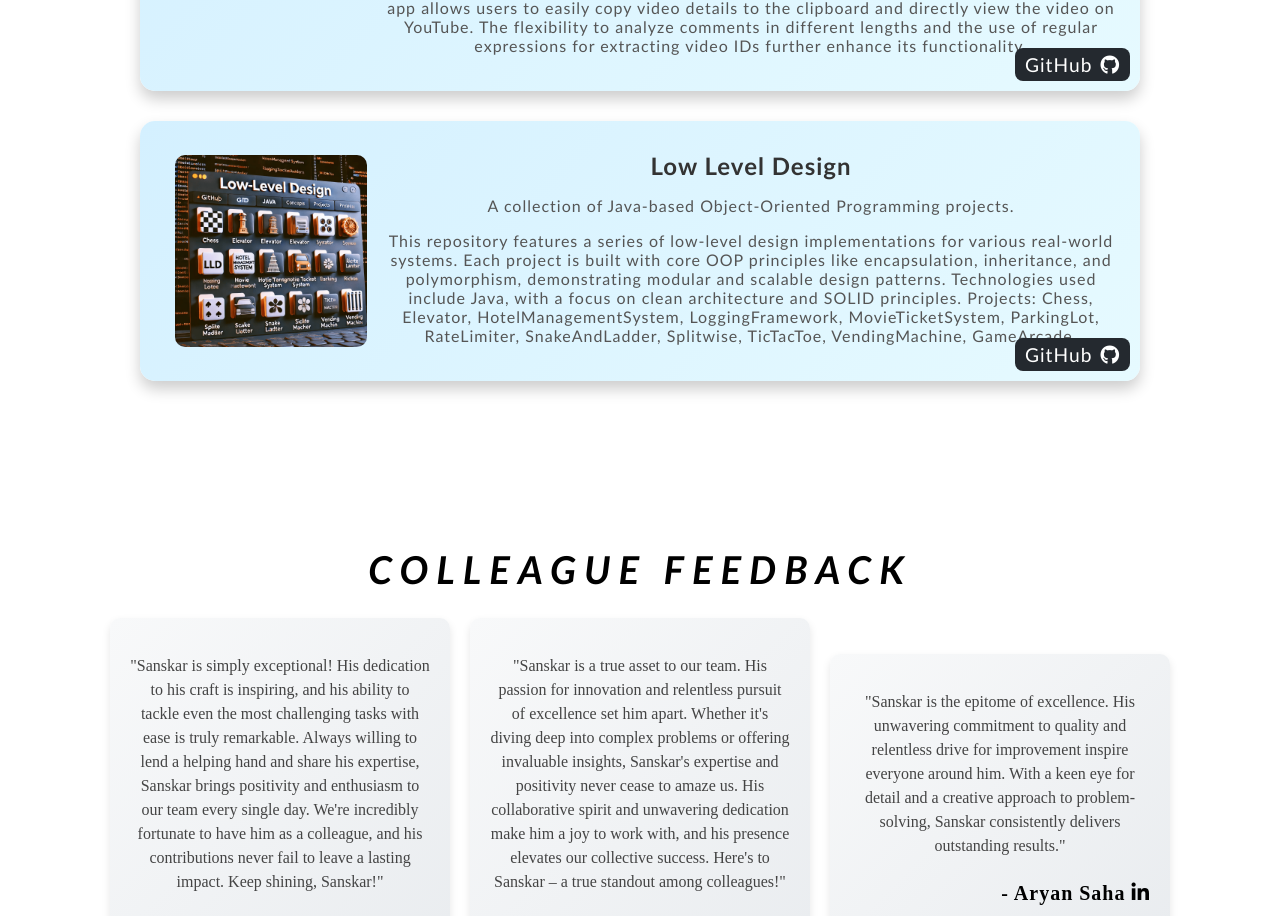
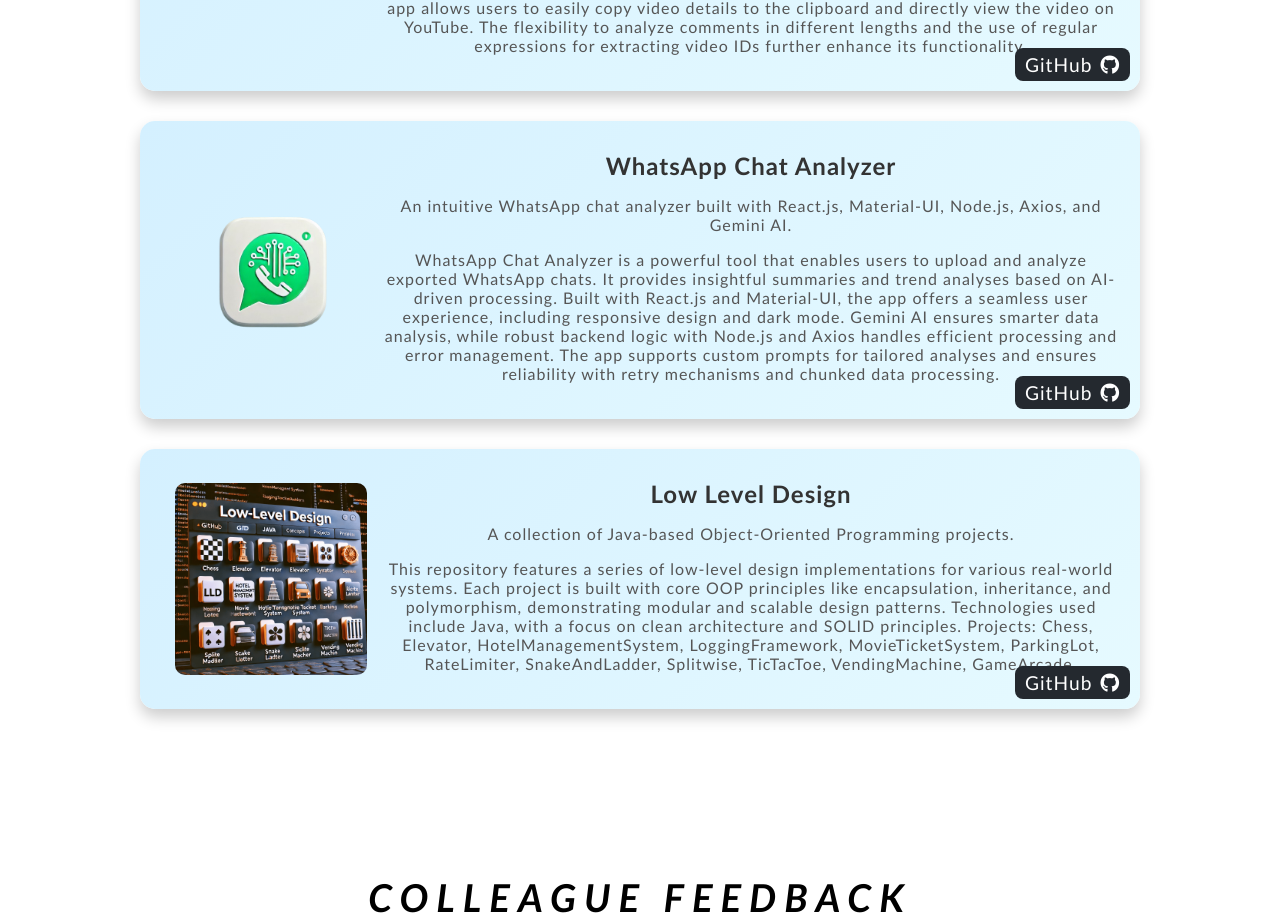
Before and after one commit to SanskarJaiswal2904/SanskarWebsite, a Vue app: page / in a window 1280 px wide. Shown: the part 3194-4110 px from the top of the page. Built offline with nearby package versions, Linux system fonts and the light colour scheme; no server answers.

Commit message:
added whatsapp chat analyzer in project

```diff
--- a/src/components/mainsection/Projects.vue
+++ b/src/components/mainsection/Projects.vue
@@ -79,6 +79,15 @@
           github: "https://github.com/SanskarJaiswal2904/Bharat-YT-Comment-Analyzer",
           details: "Bharat-YT-Comment-Analyzer is an advanced tool that empowers users to analyze and extract YouTube video comments. It processes comment data based on various prompt lengths (small, medium, or large). The application boasts a sleek, responsive UI built with NEXT.js and Material-UI, offering a seamless dark mode experience. With the help of Gemini AI, the app delivers smarter analysis and categorization of comments. Axios is used for efficient API communication, while robust error handling ensures reliability. Additionally, the app allows users to easily copy video details to the clipboard and directly view the video on YouTube. The flexibility to analyze comments in different lengths and the use of regular expressions for extracting video IDs further enhance its functionality."
         },
+        {
+        title: "WhatsApp Chat Analyzer",
+        description: "An intuitive WhatsApp chat analyzer built with React.js, Material-UI, Node.js, Axios, and Gemini AI.",
+        image: "/projects-logo/WCALogo.png",
+        link: "https://whatsapp-chat-analyzer-nine.vercel.app",
+        github: "https://github.com/SanskarJaiswal2904/WhatsApp-Chat-Analyzer",
+        details: "WhatsApp Chat Analyzer is a powerful tool that enables users to upload and analyze exported WhatsApp chats. It provides insightful summaries and trend analyses based on AI-driven processing. Built with React.js and Material-UI, the app offers a seamless user experience, including responsive design and dark mode. Gemini AI ensures smarter data analysis, while robust backend logic with Node.js and Axios handles efficient processing and error management. The app supports custom prompts for tailored analyses and ensures reliability with retry mechanisms and chunked data processing."
+      },
+
           {
           title: 'Low Level Design',
           description: 'A collection of Java-based Object-Oriented Programming projects.',
```
Also changed, not shown: public/projects-logo/WCALogo.png (added).
